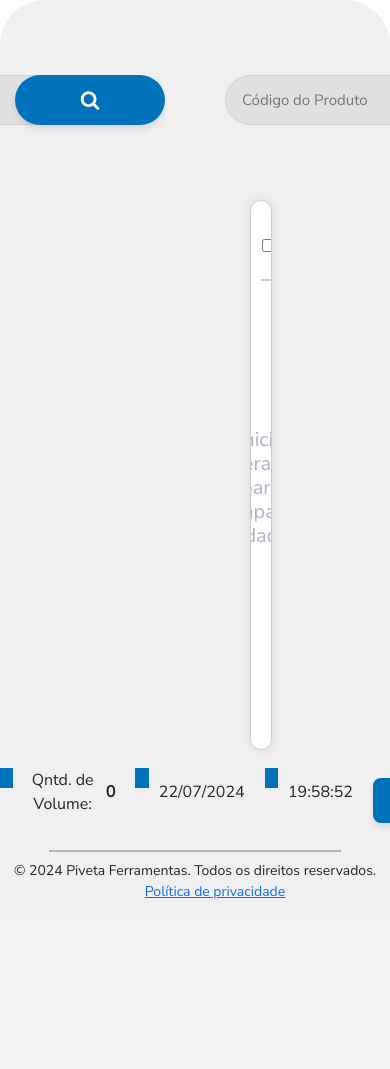
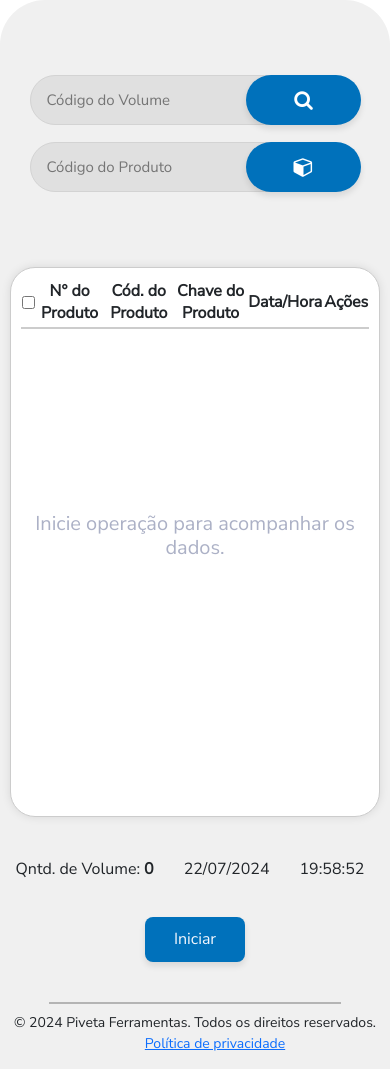
Before and after one commit to EduardoMnzs/Tracking-piveta, a Flask app: page /bipagem in a window 390 px wide; the page is wider, and only the part inside the window is pictured. Shown: the part 75-1144 px from the top of that part. Before the commit the page ends 974 px from the top of that part, so only its background shows below. Run offline with Flask 3, Linux system fonts and the light colour scheme; lists and menus that the app fills with data are empty.

Commit message:
Responsividade em andamento

```diff
--- a/app/static/css/bipagem.css
+++ b/app/static/css/bipagem.css
@@ -11,18 +11,21 @@
     display: flex;
     justify-content: center;
     padding-top: 75px;
-    flex-direction: row;
-    gap: 60px;
+    flex-wrap: wrap;
+    gap: 5vh;
 }
 
-.pesquisa-volume {
+.pesquisa-volume,
+.pesquisa-produto {
     display: flex;
     align-items: center;
+    flex: 1 1 300px;
+    max-width: 30vw;
 }
 
 .input-pesquisa-volume,
 .input-pesquisa-produto {
-    width: 450px;
+    width: 100%;
     min-height: 50px;
     padding: 0 1rem;
     color: #000000;
@@ -39,11 +42,6 @@
 .input-pesquisa-produto::-webkit-inner-spin-button {
     -webkit-appearance: none;
     margin: 0;
-}
-
-.pesquisa-produto {
-    display: flex;
-    align-items: center;
 }
 
 .button-search,
@@ -68,12 +66,12 @@
 }
 
 .button-search:hover {
-    background-color: #0071BB;
+    background-color: #005fa3;
 }
 
-.input-pesquisa-volume,
+.input-pesquisa-volume:focus,
 .input-pesquisa-produto:focus,
-.input-pesquisa-volume,
+.input-pesquisa-volume:focus-visible,
 .input-pesquisa-produto:focus-visible {
     border-color: #0071BB;
     outline: none;
@@ -92,12 +90,15 @@
     min-height: 550px;
     max-height: 550px;
     overflow-y: auto;
+    overflow-x: auto;
     margin-top: 75px;
     border: 1px solid #ccc;
     border-radius: 25px;
     padding: 10px;
     box-shadow: 0 0 10px rgba(0, 0, 0, 0.1);
-    margin-inline: 250px;
+    margin-inline: auto;
+    width: 95vw;
+    max-width: 1300px;
 }
 
 .tabela-table {
@@ -130,6 +131,7 @@
 
 .tabela-produtos::-webkit-scrollbar {
     width: 8px;
+    height: 8px;
 }
 
 .tabela-produtos::-webkit-scrollbar-track {
@@ -654,7 +656,6 @@
     width: 30% !important;
     text-align: center;
     height: auto;
-    /* Ajuste automático da altura */
 }
 
 .popup-excluir-produto>h2 {
@@ -733,6 +734,7 @@
         opacity: 0;
         transform: translateX(-50%) translateY(-20px);
     }
+
     to {
         opacity: 1;
         transform: translateX(-50%) translateY(0);
@@ -744,6 +746,7 @@
         opacity: 1;
         transform: translateX(-50%) translateY(0);
     }
+
     to {
         opacity: 0;
         transform: translateX(-50%) translateY(-20px);
@@ -771,6 +774,10 @@
     display: flex;
     justify-content: center;
     align-items: center;
+    white-space: nowrap;
+    /* Impede a quebra de linha */
+    overflow: hidden;
+    /* Oculta o conteúdo que não cabe */
     animation: fadeIn 0.5s;
 }
 
@@ -792,6 +799,10 @@
     display: flex;
     justify-content: center;
     align-items: center;
+    white-space: nowrap;
+    /* Impede a quebra de linha */
+    overflow: hidden;
+    /* Oculta o conteúdo que não cabe */
     animation: fadeIn 0.5s;
 }
 
@@ -814,6 +825,10 @@
     justify-content: center;
     align-items: center;
     animation: fadeIn 0.5s;
+    white-space: nowrap;
+    /* Impede a quebra de linha */
+    overflow: hidden;
+    /* Oculta o conteúdo que não cabe */
     z-index: 9999999;
 }
 
@@ -823,8 +838,7 @@
 .operação-finalizar-popup.fade-out,
 .operação-produto-alterado-popup.fade-out,
 .operação-chave-editada-produto-popup.fade-out,
-.operação-codigo-editado-produto-popup.fade-out
-.apenas-numeros-popup.fade-out,
+.operação-codigo-editado-produto-popup.fade-out .apenas-numeros-popup.fade-out,
 .tabela-vazia-popup.fade-out {
     animation: fadeOut 0.5s forwards;
 }
@@ -843,33 +857,34 @@
     align-items: center;
 }
 
-.operação-iniciada-container > p,
-.operação-excluir-container > p,
-.operação-excluir-produto-container > p,
-.operação-finalizar-container > p ,
-.operação-produto-alterado-container > p,
-.operação-chave-editada-produto-popup-container > p,
-.operação-codigo-editado-produto-popup-container > p,
-.apenas-numeros-popup-container > p,
-.tabela-vazia-popup-container > p {
+.operação-iniciada-container>p,
+.operação-excluir-container>p,
+.operação-excluir-produto-container>p,
+.operação-finalizar-container>p,
+.operação-produto-alterado-container>p,
+.operação-chave-editada-produto-popup-container>p,
+.operação-codigo-editado-produto-popup-container>p,
+.apenas-numeros-popup-container>p,
+.tabela-vazia-popup-container>p {
     margin-top: 0;
     margin-bottom: 0;
     display: flex;
     align-items: center;
+    white-space: nowrap;
+    gap: 200px;
 }
 
-.operação-iniciada-container > p > .close-button-confirm,
-.operação-excluir-container > p > .close-button-confirm,
-.operação-excluir-produto-container > p > .close-button-confirm,
-.operação-finalizar-container > p > .close-button-confirm,
-.operação-produto-alterado-container > p > .close-button-confirm,
-.operação-chave-editada-produto-popup-container > p > .close-button-confirm,
-.operação-codigo-editado-produto-popup-container > p > .close-button-confirm,
-.apenas-numeros-popup-container > p > .close-button-confirm,
-.tabela-vazia-popup-container > p > .close-button-confirm {
+.operação-iniciada-container>p>.close-button-confirm,
+.operação-excluir-container>p>.close-button-confirm,
+.operação-excluir-produto-container>p>.close-button-confirm,
+.operação-finalizar-container>p>.close-button-confirm,
+.operação-produto-alterado-container>p>.close-button-confirm,
+.operação-chave-editada-produto-popup-container>p>.close-button-confirm,
+.operação-codigo-editado-produto-popup-container>p>.close-button-confirm,
+.apenas-numeros-popup-container>p>.close-button-confirm,
+.tabela-vazia-popup-container>p>.close-button-confirm {
     font-size: 20px;
     cursor: pointer;
-    margin-left: 300px;
 }
 
 .popup-editar-codigo-container,
@@ -928,11 +943,14 @@
     padding: 40px;
 }
 
-.data-edição, .hora-edição, .codigo-edição {
+.data-edição,
+.hora-edição,
+.codigo-edição {
     margin-bottom: 5px;
 }
 
-.input-data-edição, .input-hora-edição {
+.input-data-edição,
+.input-hora-edição {
     width: 150px;
     padding: 10px;
     border: 1px solid #ccc;
@@ -969,3 +987,71 @@
     margin-bottom: 8px;
     border: none !important;
 }
+
+@media only screen and (max-width: 1150px) {
+    .popup-cancelar, .popup-finalizar, .popup-excluir-produto, .popup-finalizado, .popup-loading {
+        width: 60% !important;
+    }
+}
+
+@media only screen and (max-width: 850px) {
+    .container-busca {
+        gap: 2vh;
+        align-items: center;
+        flex-direction: column;
+    }
+
+    .pesquisa-volume,
+    .pesquisa-produto {
+        flex: 1 1 33px;
+        max-width: 100%;
+    }
+}
+
+@media only screen and (max-width: 750px) {
+    .footer-legenda-botao {
+        display: grid;
+        align-items: center;
+        padding-block: 30px;
+        height: 140px;
+        justify-items: center;
+    }
+}
+
+@media only screen and (max-width: 550px) {
+
+    .footer-legenda-botao {
+        height: 185px;
+    }
+
+    .operação-iniciada-container>p,
+    .operação-excluir-container>p,
+    .operação-excluir-produto-container>p,
+    .operação-finalizar-container>p,
+    .operação-produto-alterado-container>p,
+    .operação-chave-editada-produto-popup-container>p,
+    .operação-codigo-editado-produto-popup-container>p,
+    .apenas-numeros-popup-container>p,
+    .tabela-vazia-popup-container>p {
+        gap: 20px;
+    }
+
+}
+
+@media only screen and (max-width: 440px) {
+    .decoração-legenda {
+        display: none;
+    }
+}
+
+@media only screen and (max-width: 350px) {
+
+    .footer-legenda-botao {
+        height: 285px;
+    }
+
+    .legenda {
+        display: flex;
+        flex-direction: column;
+    }
+}
--- a/app/static/js/bipagem.js
+++ b/app/static/js/bipagem.js
@@ -579,7 +579,7 @@
         codigoProdutoInput.value = '';
         chaveProdutoInput.value = '';
         avisoInicio.style.display = 'none';
-        avisoIniciado.style.display = 'flex';
+        avisoIniciado.style.display = 'none';
         btnIniciar.style.display = 'none';
         btnCancelar.style.display = 'inline';
         btnFinalizar.style.display = 'inline';
```
